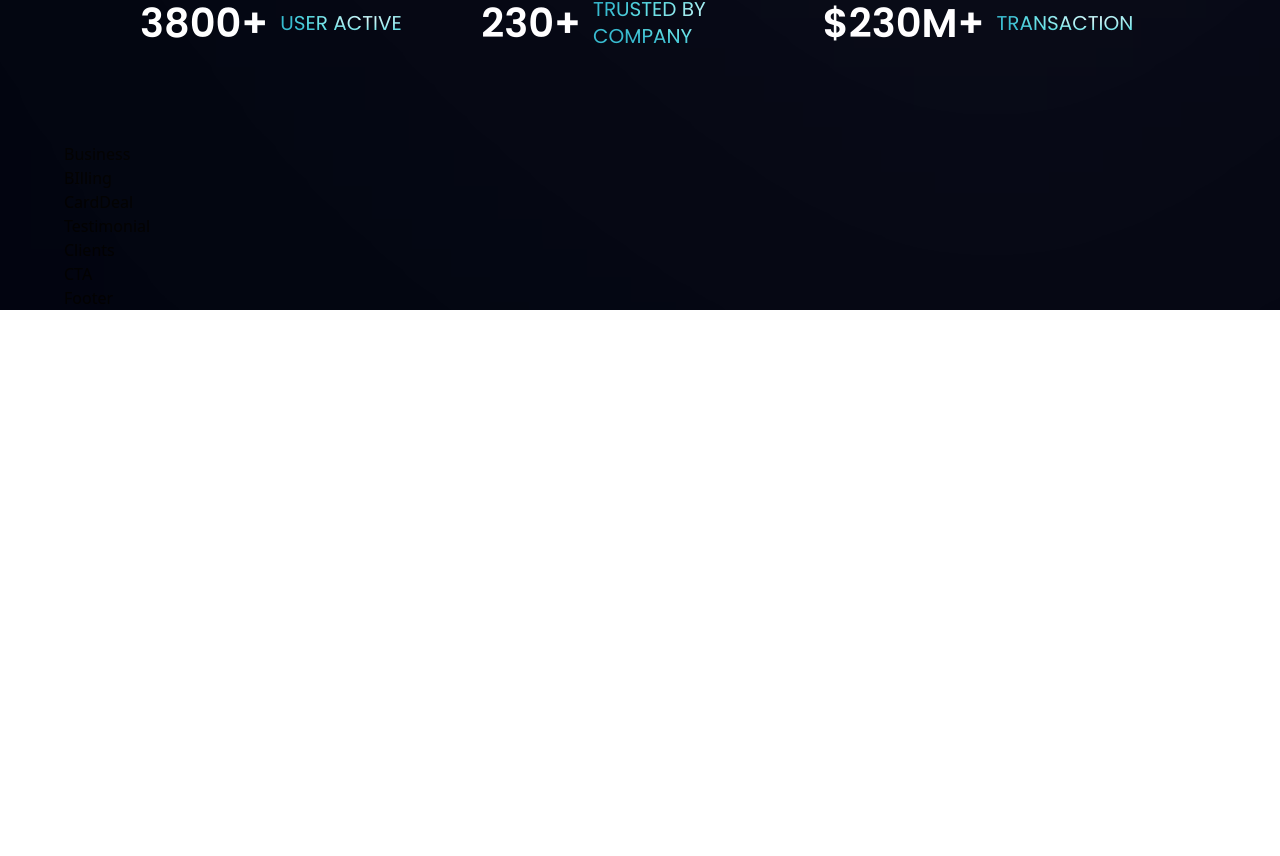
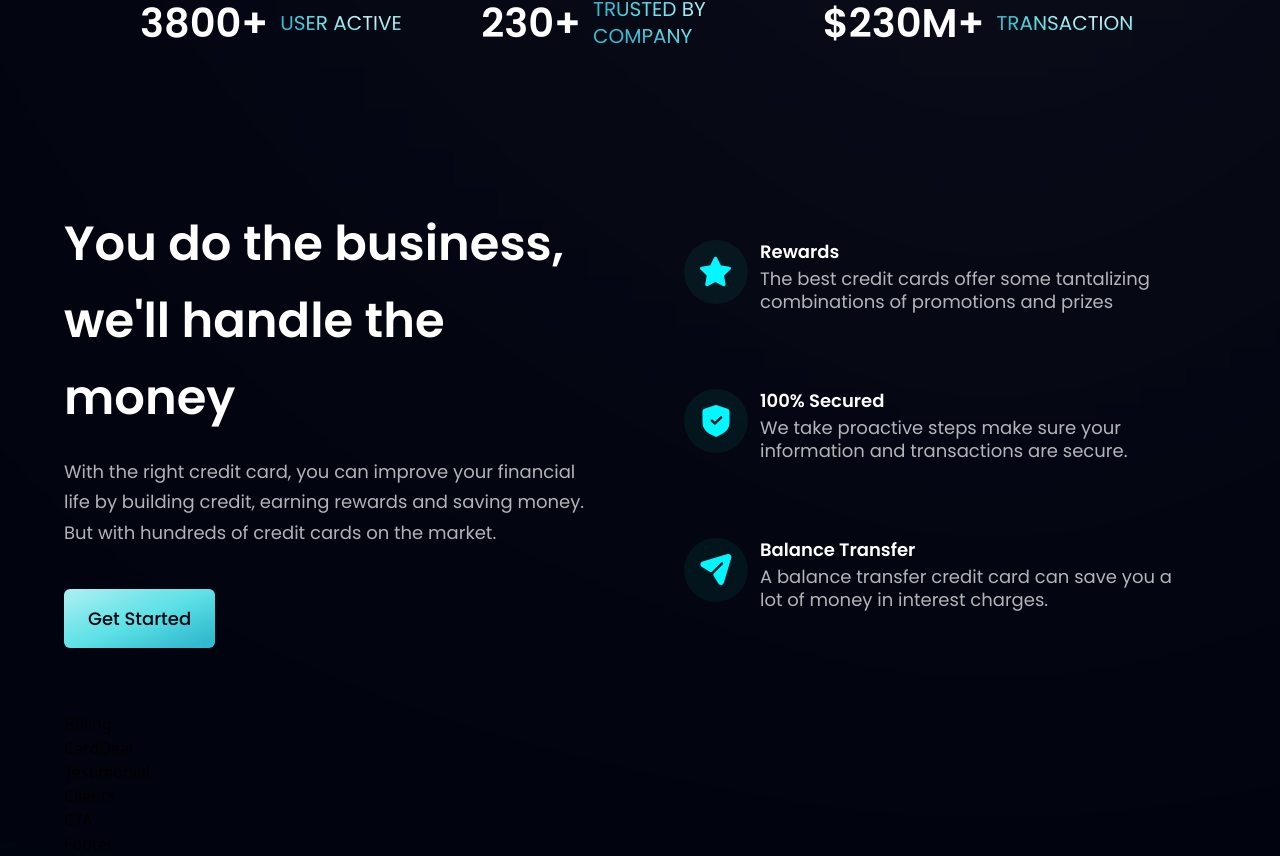
Before and after one commit to kidusshun/next-gen-bank, a React (Vite) app: page / in a window 1280 px wide. Shown: the part 804-1660 px from the top of the page. Before the commit the page ends 1114 px from the top, so only its background shows below. Built offline with nearby package versions, Linux system fonts and the light colour scheme.

Commit message:
business section done

```diff
--- a/src/components/Business.jsx
+++ b/src/components/Business.jsx
@@ -1,8 +1,34 @@
-import React from 'react'
+import React from 'react';
+import styles, { layout } from '../styles';
+import {features} from '../constants/index';
+import Button from './Button';
+
+const FeatureCard = ({icon, title, content, index}) => (
+  <div className={`flex flex-row p-6 rounded-[20px] ${index !== features.length-1 ? 'mb-6' : 'mb-0'} feature-card`}>
+    <div className={`w-[64px] h-[64px] rounded-full ${styles.flexCenter} bg-dimBlue`}>
+      <img src={icon} alt="" className='w-[50%] h-[50%] object-contain'/>
+    </div>
+    <div className='flex-1 flex flex-col ml-3'>
+      <h4 className='font-poppins font-semibold text-white text-[18px] leading-[23px] mb-1'>{title}</h4>
+      <p className='font-poppins font-normal text-dimWhite text-[18px] leading-[23px] mb-1'>{content}</p>
+    </div>
+  </div>
+)
 
 const Business = () => {
   return (
-    <div>Business</div>
+    <section id='features' className={layout.section}>
+      <div className={layout.sectionInfo}>
+        <h2 className={styles.heading2}>You do the business, <br className='sm:block hidden'/> we'll handle the money</h2>
+        <p className={`${styles.paragraph} max-w-[540px] mt-5`}>With the right credit card, you can improve your financial life by building credit, earning rewards and saving money. But with hundreds of credit cards on the market.</p>
+        <Button />
+      </div>
+      <div className={`${layout.sectionImg} flex-col`}>
+        {features.map((feature,index) =>(
+          <FeatureCard {...feature} key={feature.id} index={index}/>
+        ))}
+      </div>
+    </section>
   )
 }
 
--- a/src/components/Button.jsx
+++ b/src/components/Button.jsx
@@ -2,7 +2,9 @@
 
 const Button = () => {
   return (
-    <div>Button</div>
+    <button type='button' className={`py-4 px-6 bg-blue-gradient font-poppins font-medium text-[18px] text-primary outline-none mt-10 rounded-md`}>
+      Get Started
+    </button>
   )
 }
 
--- /dev/null
+++ b/src/components/FeatureCard.jsx
@@ -0,0 +1,10 @@
+import React from 'react';
+
+
+const FeatureCard = ({icon, title, content}) => {
+    <div>
+        <img src={icon} alt="" />
+    </div>
+  }
+
+export default FeatureCard
```
